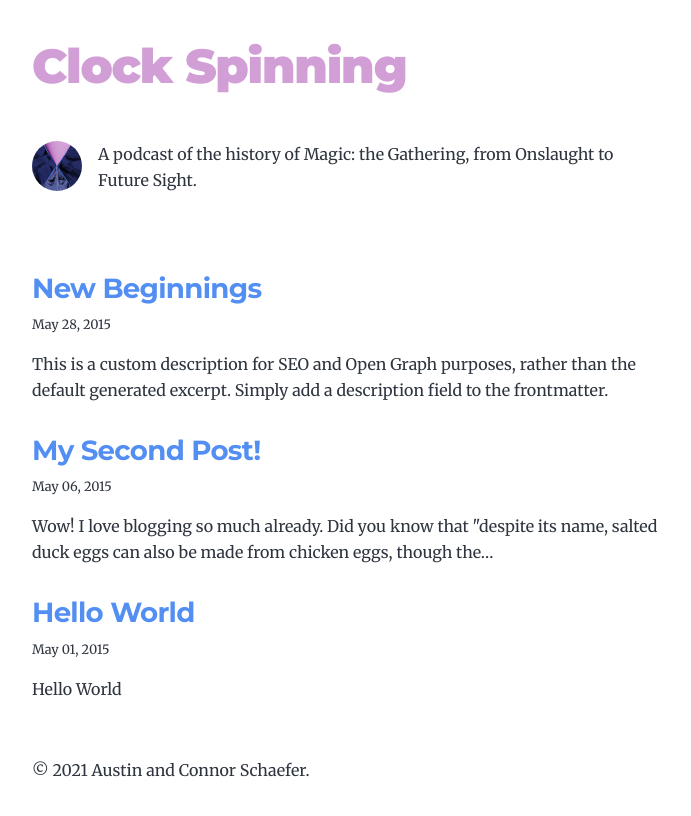
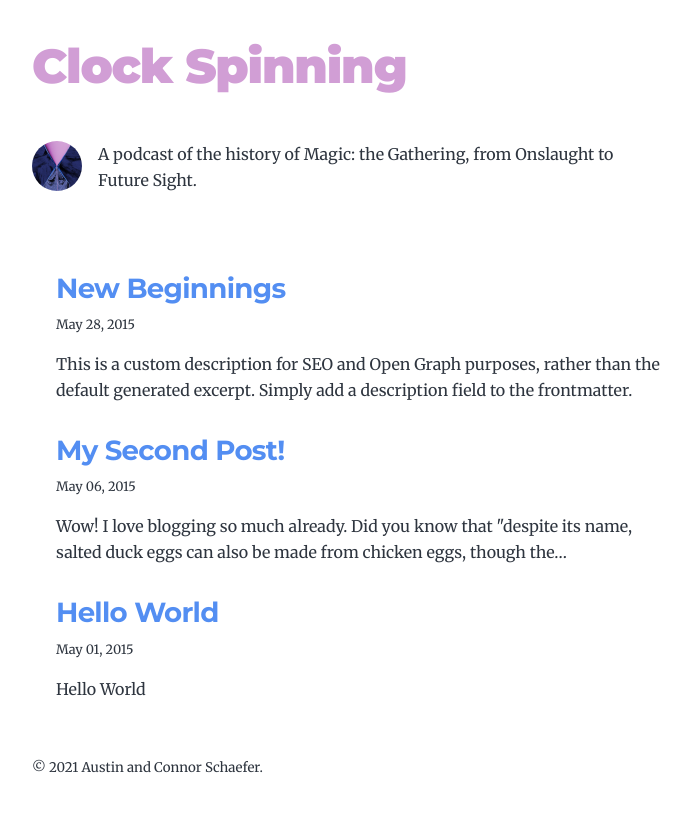
Before and after one commit to austin-schaefer/clock-spinning-site, a Gatsby site: page / in a window 1280 px wide. Shown: the whole page, without its empty margins (292-983 px from the left). Built offline with nearby package versions, Linux system fonts and the light colour scheme; Gatsby itself is replaced by a stand-in of ours.

Commit message:
style: Tweak CSS to improve margins

```diff
--- a/src/style.css
+++ b/src/style.css
@@ -85,6 +85,7 @@ body {
 
 footer {
   padding: var(--spacing-6) var(--spacing-0);
+  font-size: var(--fontSize-0);
 }
 
 hr {
@@ -169,7 +170,7 @@ p {
 
 ul,
 ol {
-  margin-left: var(--spacing-0);
+  margin-left: var(--spacing-6);
   margin-right: var(--spacing-0);
   padding: var(--spacing-0);
   margin-bottom: var(--spacing-8);
@@ -198,7 +199,7 @@ li > ul {
 
 blockquote {
   color: var(--color-text-light);
-  margin-left: calc(-1 * var(--spacing-6));
+  margin-left: var(--spacing-6);
   margin-right: var(--spacing-8);
   padding: var(--spacing-0) var(--spacing-0) var(--spacing-0) var(--spacing-6);
   border-left: var(--spacing-1) solid var(--color-primary);
```
